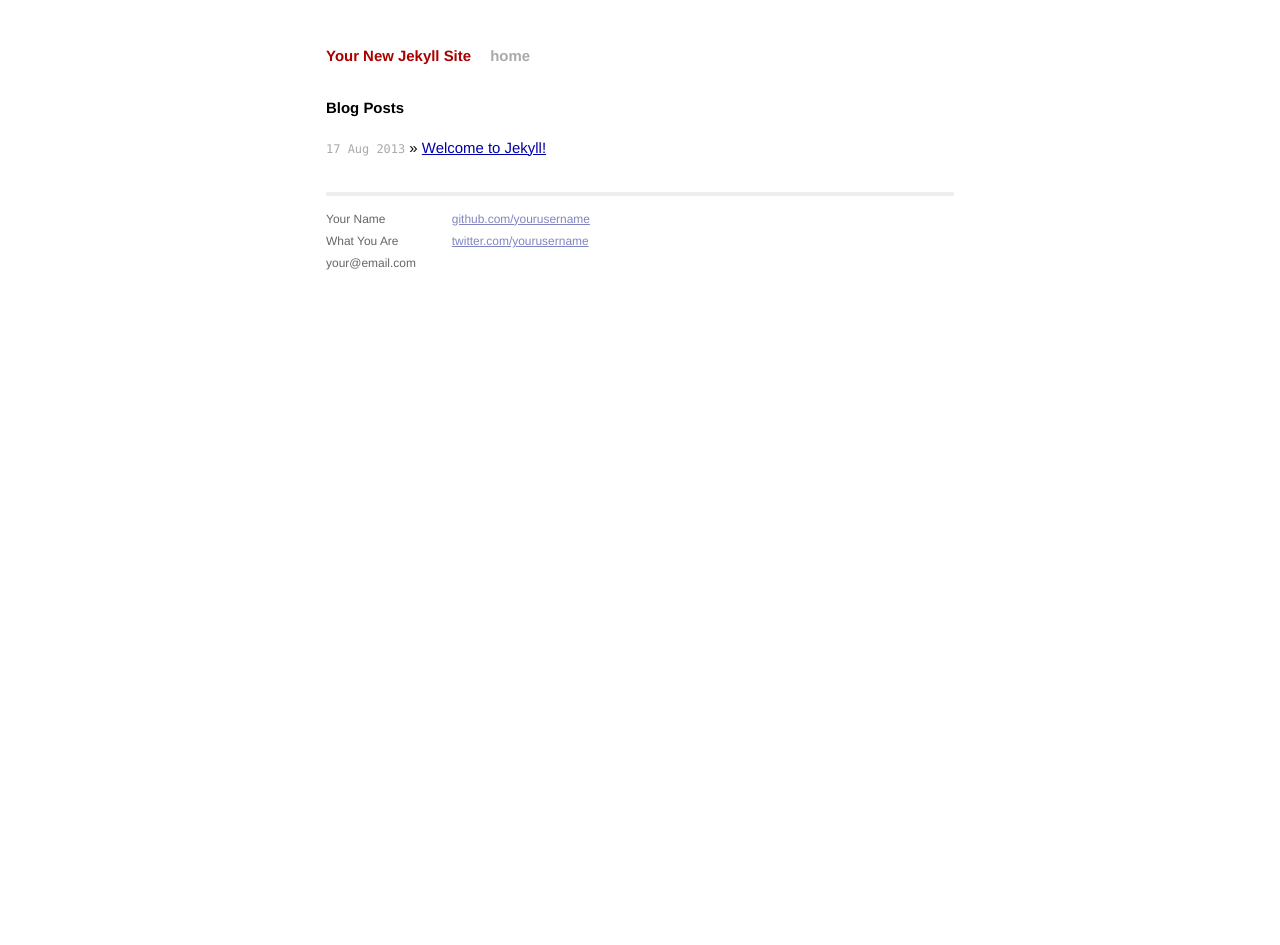
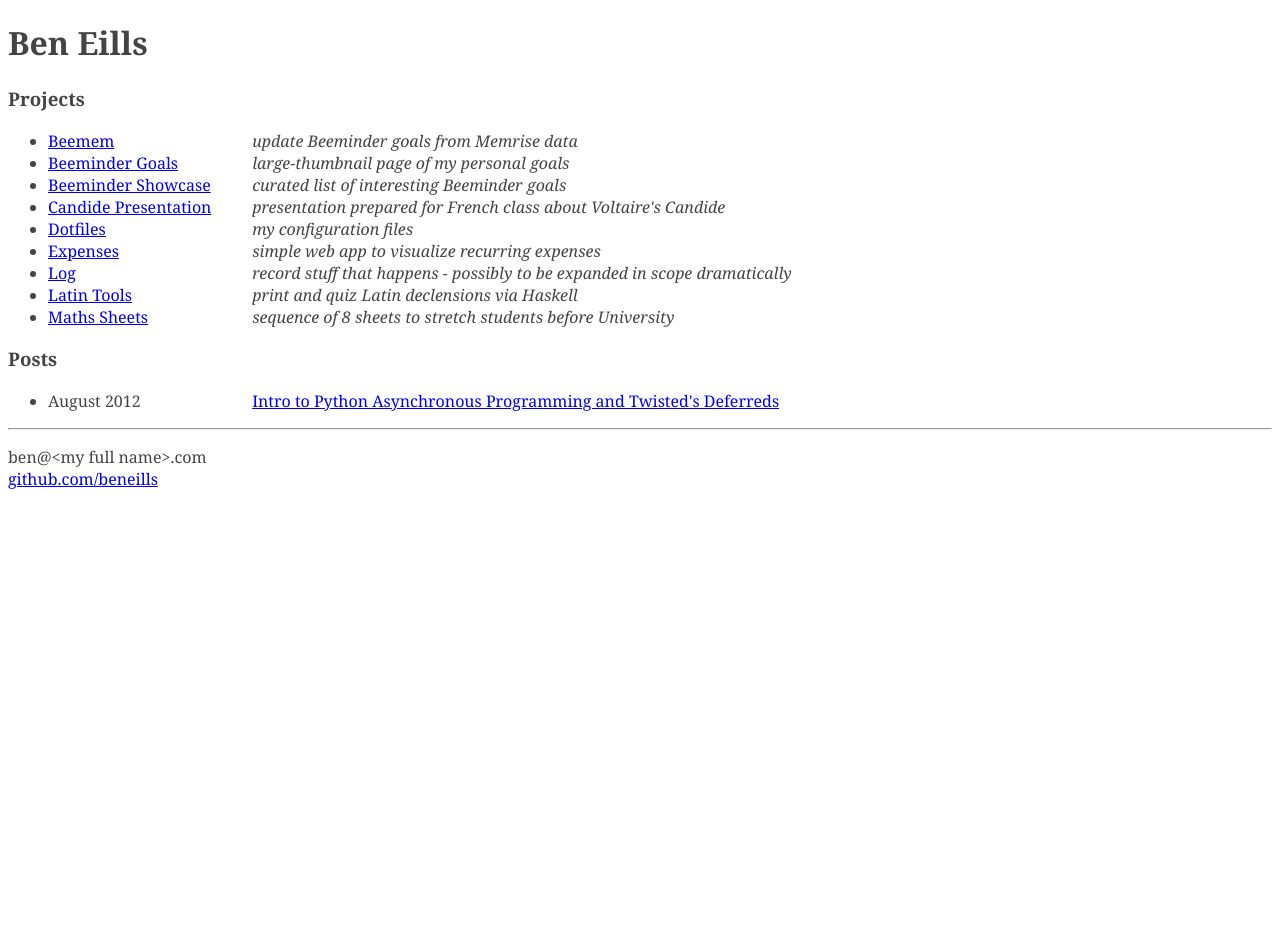
Before and after one commit to beneills/website, a Jekyll site: the page built from index.html, in a window 1280 px wide. Built offline with Jekyll 4.4.1, drawn with Linux system fonts in a browser that asks for light colours; Markdown is read by kramdown in place of the engine named in the settings; after the commit the page ends 900 px from its top, so only the background shows below that.

Commit message:
Added only post and configured.  Ready to push.

```diff
--- a/_config.yml
+++ b/_config.yml
@@ -1,3 +1,5 @@
-name: Your New Jekyll Site
+name: Ben Eills
 markdown: redcarpet
 pygments: true
+
+permalink: ":title/"
--- a/_layouts/default.html
+++ b/_layouts/default.html
@@ -19,23 +19,16 @@
           <div class="site">
             <div class="header">
               <h1 class="title"><a href="/">{{ site.name }}</a></h1>
-              <a class="extra" href="/">home</a>
             </div>
 
                 {{ content }}
 
+	    <hr />
             <div class="footer">
               <div class="contact">
                 <p>
-                  Your Name<br />
-                  What You Are<br />
-                  your@email.com
-                </p>
-              </div>
-              <div class="contact">
-                <p>
-                  <a href="http://github.com/yourusername/">github.com/yourusername</a><br />
-                  <a href="http://twitter.com/yourusername/">twitter.com/yourusername</a><br />
+                  ben@&lt;my full name&gt;.com<br />
+                  <a href="https://github.com/beneills">github.com/beneills</a><br />
                 </p>
               </div>
             </div>
--- a/_layouts/post.html
+++ b/_layouts/post.html
@@ -1,9 +1,10 @@
 ---
 layout: default
 ---
+<hr />
 <h2>{{ page.title }}</h2>
-<p class="meta">{{ page.date | date_to_string }}</p>
-
+<p class="meta">{{ page.date | date: "%B %Y" }}</p>
+<hr />
 <div class="post">
 {{ content }}
 </div>
--- a/css/main.css
+++ b/css/main.css
@@ -1,160 +1,14 @@
-/*****************************************************************************/
-/*
-/* Common
-/*
-/*****************************************************************************/
-
-/* Global Reset */
-* {
-  margin: 0;
-  padding: 0;
+body {
+    color: #444444;
+    font: normal normal 16px Georgia, Utopia, 'Palatino Linotype', Palatino, serif;
 }
 
-html, body { height: 100%; }
-
-body {
-  background-color: #FFF;
-  font: 13.34px Helvetica, Arial, sans-serif;
-  font-size: small;
-  text-align: center;
+.list-align {
+    display: inline-block;
+    width: 200px;
 }
 
-h1, h2, h3, h4, h5, h6 {
-  font-size: 100%; }
-
-h1 { margin-bottom: 1em; }
-p { margin: 1em 0; }
-
-a         { color: #00a; }
-a:hover   { color: #000; }
-a:visited { color: #a0a; }
-
-/*****************************************************************************/
-/*
-/* Home
-/*
-/*****************************************************************************/
-ul.posts {
-  list-style-type: none;
-  margin-bottom: 2em;
+.header h1 a {
+    color: #444444;
+    text-decoration: none;
 }
-
-ul.posts li {
-  line-height: 1.75em;
-}
-
-ul.posts span {
-  color: #aaa;
-  font-family: Monaco, "Courier New", monospace;
-  font-size: 80%;
-}
-
-/*****************************************************************************/
-/*
-/* Site
-/*
-/*****************************************************************************/
-
-.site {
-  font-size: 115%;
-  text-align: justify;
-  width: 42em;
-  margin: 3em auto 2em;
-  line-height: 1.5em;
-}
-
-.site .header a {
-  font-weight: bold;
-  text-decoration: none;
-}
-
-.site .header h1.title {
-  display: inline-block;
-  margin-bottom: 2em;
-}
-
-.site .header h1.title a {
-  color: #a00;
-}
-
-.site .header h1.title a:hover {
-  color: #000;
-}
-
-.site .header a.extra {
-  color: #aaa;
-  margin-left: 1em;
-}
-
-.site .header a.extra:hover {
-  color: #000;
-}
-
-.site .meta {
-  color: #aaa;
-}
-
-.site .footer {
-  font-size: 80%;
-  color: #666;
-  border-top: 4px solid #eee;
-  margin-top: 2em;
-  overflow: hidden;
-}
-
-.site .footer .contact {
-  float: left;
-  margin-right: 3em;
-}
-
-.site .footer .contact a {
-  color: #8085C1;
-}
-
-.site .footer .rss {
-  margin-top: 1.1em;
-  margin-right: -.2em;
-  float: right;
-}
-
-.site .footer .rss img {
-  border: 0;
-}
-
-/*****************************************************************************/
-/*
-/* Posts
-/*
-/*****************************************************************************/
-
-/* standard */
-.post pre {
-  border: 1px solid #ddd;
-  background-color: #eef;
-  padding: 0 .4em;
-}
-
-.post ul, .post ol {
-  margin-left: 1.35em;
-}
-
-.post code {
-  border: 1px solid #ddd;
-  background-color: #eef;
-  padding: 0 .2em;
-}
-
-.post pre code {
-  border: none;
-}
-
-/* terminal */
-.post pre.terminal {
-  border: 1px solid #000;
-  background-color: #333;
-  color: #FFF;
-}
-
-.post pre.terminal code {
-  background-color: #333;
-}
--- a/index.html
+++ b/index.html
@@ -1,13 +1,26 @@
 ---
 layout: default
-title: Your New Jekyll Site
+title: Ben Eills
 ---
 
 <div id="home">
-  <h1>Blog Posts</h1>
-  <ul class="posts">
+  <h3>Projects</h3>
+  <ul id="project-list"> <!-- TODO links -->
+    <li><span class="list-align project-link"><a href="https://github.com/beneills/beemem">Beemem</a></span> <em>update Beeminder goals from Memrise data</em></li>
+    <li><span class="list-align project-link"><a href="http://beeminder.beneills.com/">Beeminder Goals</a></span> <em>large-thumbnail page of my personal goals</em></li>
+    <li><span class="list-align project-link"><a href="http://showcase.beneills.com/">Beeminder Showcase</a></span> <em>curated list of interesting Beeminder goals</em></li>
+    <li><span class="list-align project-link"><a href="https://github.com/beneills/candide">Candide Presentation</a></span> <em>presentation prepared for French class about Voltaire's Candide</em></li>
+    <li><span class="list-align project-link"><a href="https://github.com/beneills/configuration">Dotfiles</a></span> <em>my configuration files</em></li>
+    <li><span class="list-align project-link"><a href="http://www.beneills.com/expenses/">Expenses</a></span> <em>simple web app to visualize recurring expenses</em></li>
+    <li><span class="list-align project-link"><a href="https://github.com/beneills/log">Log</a></span> <em>record stuff that happens -  possibly to be expanded in scope dramatically</em></li>
+    <li><span class="list-align project-link"><a href="https://github.com/beneills/latin">Latin Tools</a></span> <em>print and quiz Latin declensions via Haskell</em></li>
+    <li><span class="list-align project-link"><a href="https://github.com/beneills/vacation-math">Maths Sheets</a></span> <em>sequence of 8 sheets to stretch students before University</em></li>
+  </ul>
+
+  <h3>Posts</h3>
+  <ul id="post-list">
     {% for post in site.posts %}
-      <li><span>{{ post.date | date_to_string }}</span> &raquo; <a href="{{ post.url }}">{{ post.title }}</a></li>
+      <li><span class="list-align post-date">{{ post.date | date: "%B %Y" }}</span> <a href="{{ post.url }}">{{ post.title }}</a></li>
     {% endfor %}
   </ul>
 </div>
```
Also changed, not shown: _posts/2012-08-01-twisted-tutorial.markdown (added, +417 -0 lines), _posts/2013-08-17-welcome-to-jekyll.markdown (deleted, +0 -24 lines), 2 other files.
